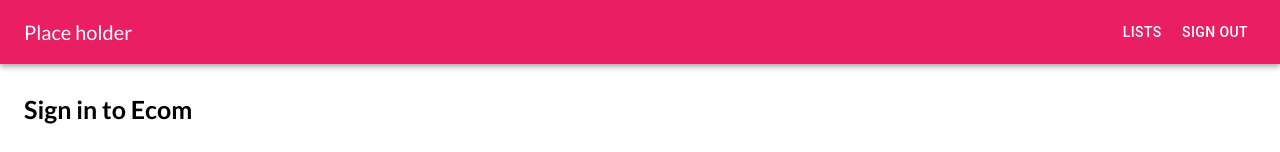
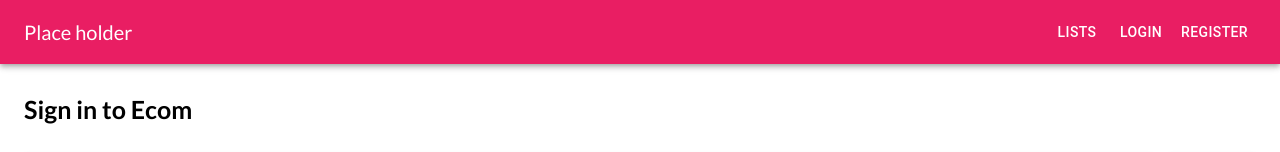
Before and after one commit to mkim871/ecom, a React (Create React App) app: page /auth/signin in a window 1280 px wide. Shown: the top 152 px of the page. Built offline with nearby package versions, Linux system fonts and the light colour scheme; no server answers.

Commit message:
[FIX] Signout error fix

```diff
--- a/src/_services/user.service.tsx
+++ b/src/_services/user.service.tsx
@@ -1,52 +1,65 @@
-import {db, auth, timestamp} from '../firebase';
-import User from '../_models/user';
+import { db, auth, timestamp } from "../firebase";
+import User from "../_models/user";
 
 const userService = {
-  createUser: (email:string, password:string) => {
+  createUser: (email: string, password: string) => {
     return new Promise(async (resolve, reject) => {
       try {
-        const credential = await auth.createUserWithEmailAndPassword(email, password);
+        const credential = await auth.createUserWithEmailAndPassword(
+          email,
+          password
+        );
         if (credential !== null && credential.user !== null) {
           const newUser: User = {
             uid: credential.user.uid,
             email: credential.user.email!,
-            provider: 'firebase',
+            provider: "firebase",
             createdAt: timestamp,
-            emailVerified: false
-          }
-          await db.collection('users').doc(credential.user.uid).set(newUser);
+            emailVerified: false,
+          };
+          await db.collection("users").doc(credential.user.uid).set(newUser);
           resolve(newUser);
         } else {
-          reject ("Credential is null");
+          reject("Credential is null");
         }
       } catch (error) {
         reject(error);
       }
-    })
+    });
   },
 
-  signin: (email:string, password:string) => {
+  signin: (email: string, password: string) => {
     return new Promise(async (resolve, reject) => {
       try {
-        const credential = await auth.signInWithEmailAndPassword(email, password);
+        const credential = await auth.signInWithEmailAndPassword(
+          email,
+          password
+        );
         if (credential !== null && credential.user !== null) {
-          const user = await db.collection('users').doc(credential.user.uid).get();
+          const user = await db
+            .collection("users")
+            .doc(credential.user.uid)
+            .get();
           resolve(user.data());
         } else {
-          reject ("Credential is null");
+          reject("Credential is null");
         }
       } catch (error) {
         reject(error);
       }
-    })
+    });
   },
 
-  getUserDetail: (uid:string) => {
+  signout: () => {
+    return auth.signOut();
+  },
+
+  getUserDetail: (uid: string) => {
     return new Promise(async (resolve, reject) => {
-      const user = await db.collection('users').doc(uid).get();
+      const user = await db.collection("users").doc(uid).get();
       resolve(user.data());
     });
-  }
-}
+  },
+};
 
 export default userService;
--- a/src/components/navBarDrawer/navBarDrawer.tsx
+++ b/src/components/navBarDrawer/navBarDrawer.tsx
@@ -28,13 +28,12 @@ interface LinkType {
 const NavBarDrawer = (props: {
   links: LinkType[];
   open: boolean;
-  auth: User;
+  auth: {auth:User|null};
   toggleDrawer: (b: boolean) => any;
   [any: string]: any;
 }) => {
   const FilteredList = (link: LinkType, key: number) => {
-    if (props.auth && (link.onAuth !== undefined && !link.onAuth)) return null;
-    if (!props.auth && link.onAuth) return null;
+    if (link.valid && !link.valid(props.auth.auth)) return null;
     if (link.type === "link") {
       return (
         <ListItem button key={key} component={Link} to={link.to}>
--- a/src/containers/Auth/actions.jsx
+++ b/src/containers/Auth/actions.jsx
@@ -1,53 +1,69 @@
-import authConstants from './constants';
-import alertConstants from '../Alert/constants';
-import {history} from '../../_helpers/history';
-import userService from '../../_services/user.service';
+import authConstants from "./constants";
+import alertConstants from "../Alert/constants";
+import { history } from "../../_helpers/history";
+import userService from "../../_services/user.service";
 
-export const updateAuth = auth => {
+export const updateAuth = (auth) => {
   return {
     type: authConstants.UPDATED,
-    auth
+    auth,
+  };
+};
+
+export const signout = () => {
+  return async (dispatch, getState) => {
+    await userService.signout();
+    dispatch(updateAuth(null));
+    dispatch({
+      type: alertConstants.OPEN,
+      message: "You are now signed out",
+      severity: "info",
+    });
   };
 };
 
 export const emailAuth = (email, password) => {
   return (dispatch, getState) => {
-    userService.signin(email, password)
+    userService
+      .signin(email, password)
       .then((user) => {
         dispatch(updateAuth(user));
-      history.push('/');
+        history.push("/");
         dispatch({
           type: alertConstants.OPEN,
-        message: 'Signed in',
-        severity: 'info'
+          message: "Signed in",
+          severity: "info",
+        });
       })
-    }).catch((error) => {
+      .catch((error) => {
         dispatch({
           type: alertConstants.OPEN,
-        title: 'Error',
-        message: error.message
-      })
+          title: "Error",
+          message: error.message,
+        });
       });
   };
 };
 
 export const createAuth = (email, password) => {
   return async (dispatch, getState) => {
-    userService.createUser(email, password)
+    userService
+      .createUser(email, password)
       .then((user) => {
         dispatch(updateAuth(user));
-      history.push('/');
+        history.push("/");
         dispatch({
           type: alertConstants.OPEN,
-        message: 'Account created',
-        severity: 'info'
+          message: "Account created",
+          severity: "info",
+        });
       })
-    }).catch((error) => {
+      .catch((error) => {
         dispatch({
           type: alertConstants.OPEN,
-        title: 'Error',
-        message: error.message
-      })
+          title: "Error",
+          message: error.message,
+        });
       });
   };
 };
--- a/src/containers/NavBar/NavBar.tsx
+++ b/src/containers/NavBar/NavBar.tsx
@@ -9,6 +9,8 @@ import MenuIcon from "@material-ui/icons/Menu";
 import styled from "styled-components";
 import { media } from "../../_styles/media";
 import NavBarDrawer from "../../components/navBarDrawer/navBarDrawer";
+import * as ac from '../Auth/actions';
+import { User } from "firebase";
 
 const StyledH6 = styled.h6`
   margin: 0px;
@@ -51,33 +53,45 @@ class NavBar extends React.Component<{
         type: "link",
         title: "Login",
         to: "/auth/signin",
-        onAuth: false,
+        valid: (auth:any) => {
+          return auth === null;
+        },
       },
       {
         type: "link",
         title: "Register",
         to: "/auth/register",
-        onAuth: false,
+        valid: (auth:any) => {
+          return auth === null;
+        },
+      },
+      {
+        type: "link",
+        title: "My wishlist",
+        to: "/wishlist",
+        valid: (auth:any) => {
+          return auth !== null;
+        },
       },
       {
         type: "action",
         title: "Sign out",
         onClick: "signout",
-        onAuth: true,
+        valid: (auth:any) => {
+          return auth !== null;
+        },
       },
     ],
   };
 
   actionsHandler(type: string) {
     if (type === "signout") {
-      console.log(type);
+      this.props.signout();
     }
   }
 
   FilteredList(link: any, key: number) {
-    if (this.props.auth && link.onAuth !== undefined && !link.onAuth)
-      return null;
-    if (!this.props.auth && link.onAuth) return null;
+    if (link.valid && !link.valid(this.props.auth.auth)) return null;
     if (link.type === "link") {
       return (
         <Button color="inherit" key={key} component={Link} to={link.to}>
@@ -150,7 +164,9 @@ const mapStateToProps = (state: any) => {
 };
 
 const mapDispatchToProps = (dispatch: any) => {
-  return {};
+  return {
+    signout: () => dispatch(ac.signout())
+  };
 };
 
 export default connect(mapStateToProps, mapDispatchToProps)(NavBar);
```
Lines whose indentation alone changed are shown as unchanged.
